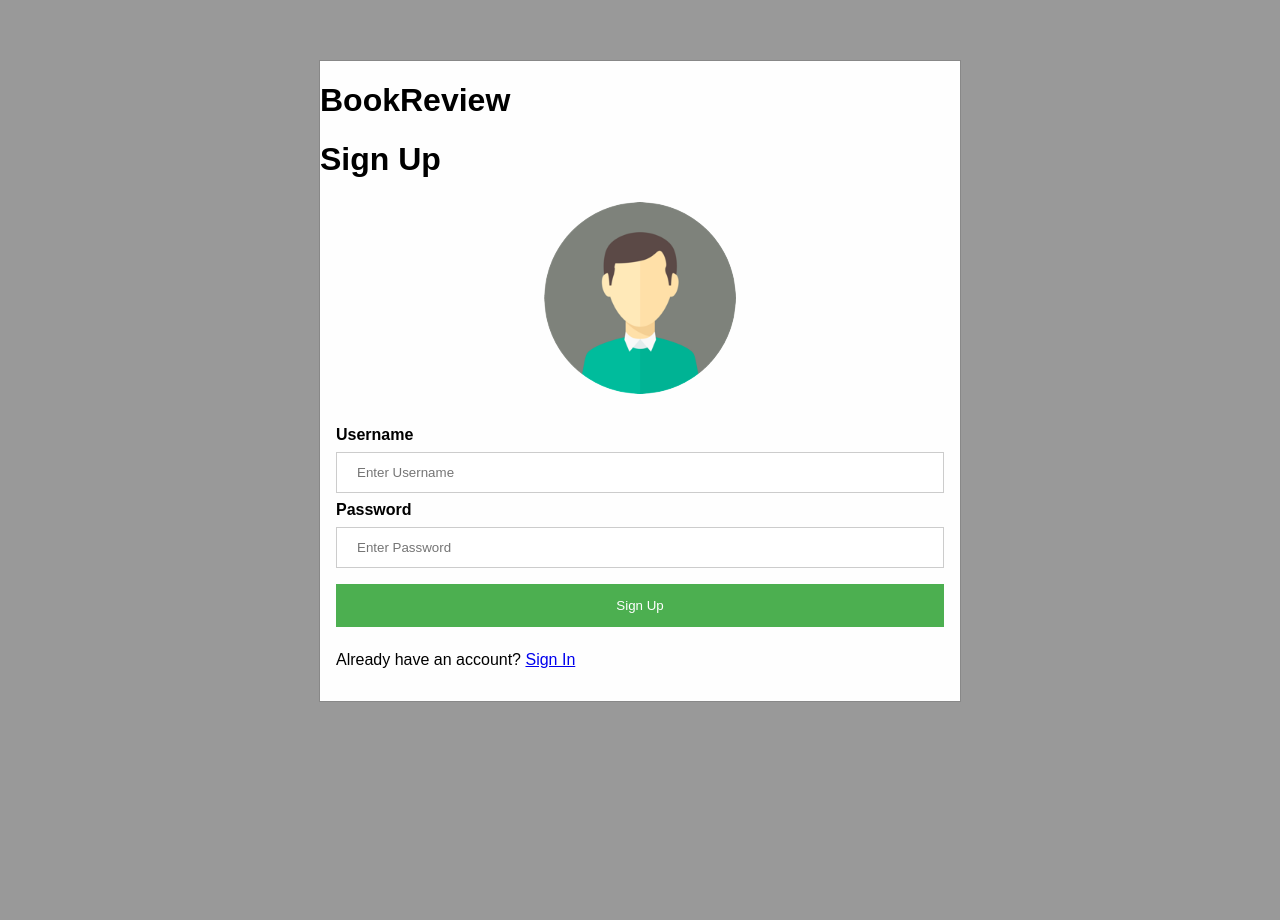
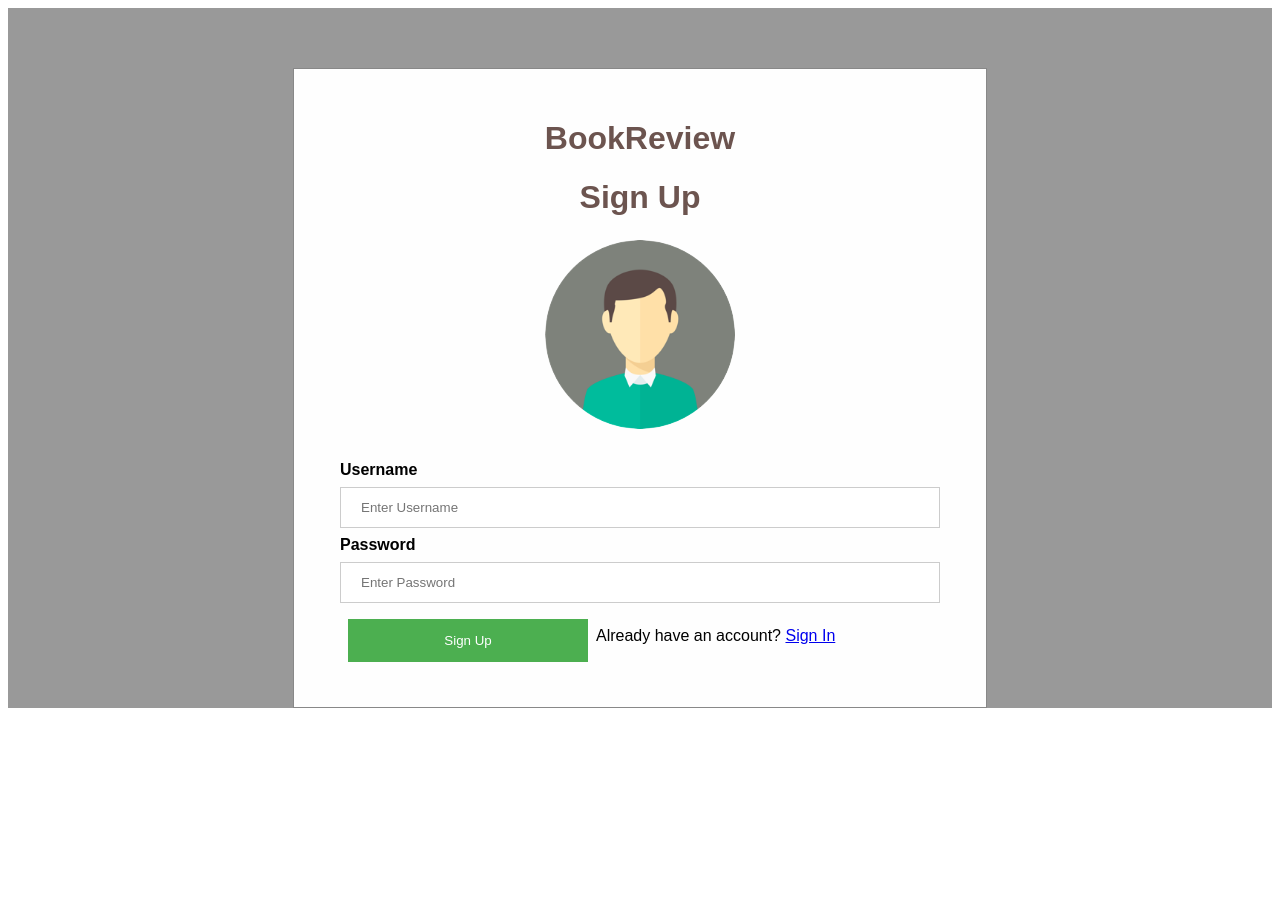
Before and after one commit to LuisRG30/bookreviews, a Flask app: page / in a window 1280 px wide. Run offline with Flask 2, Linux system fonts and the light colour scheme.

Commit message:
form refining for better button layout

```diff
--- a/static/style.css
+++ b/static/style.css
@@ -15,11 +15,12 @@ button {
   background-color: #4CAF50;
   color: white;
   padding: 14px 20px;
-  margin: 8px 0;
+  margin: 8px;
   border: none;
   cursor: pointer;
   width: 100%;
 }
+
 
 button:hover {
   opacity: 0.8;
@@ -43,7 +44,7 @@ img.avatar {
 
 /* The Modal (background) */
 .modal {
-  position: fixed; /* Stay in place */
+  position: relative; /* Stay in place */
   z-index: 1; /* Sit on top */
   left: 0;
   top: 0;
@@ -61,6 +62,23 @@ img.avatar {
   margin: auto auto auto auto;
   border: 1px solid #888;
   width: 50%; /* Could be more or less, depending on screen size */
+  padding: 30px;
+}
+
+.formhead {
+  text-align: center;
+  color: #6C544F;
+}
+
+.logout {
+  width: 15%;
+  float: right;
+  background-color: blue;
+}
+
+.enter {
+  width: 40%;
+  float: left;
 }
 
 .credentialerror {
```
